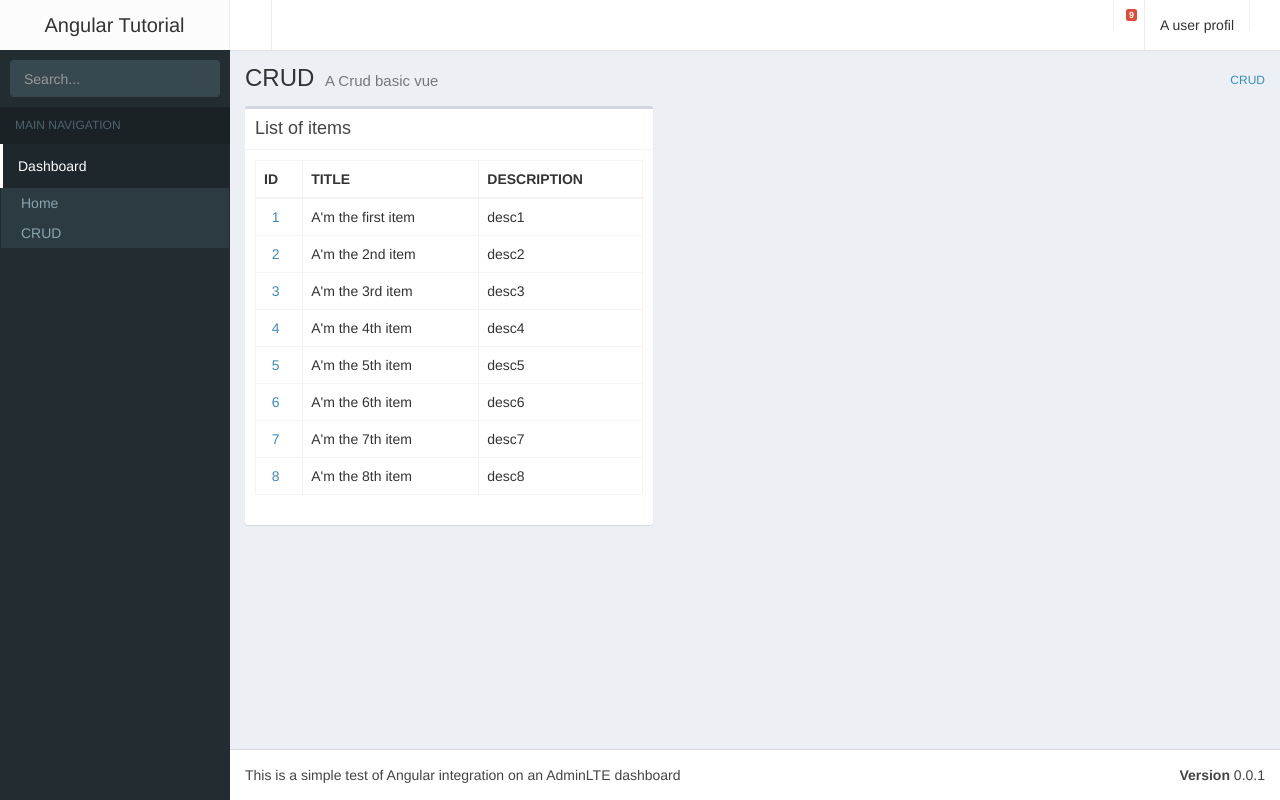
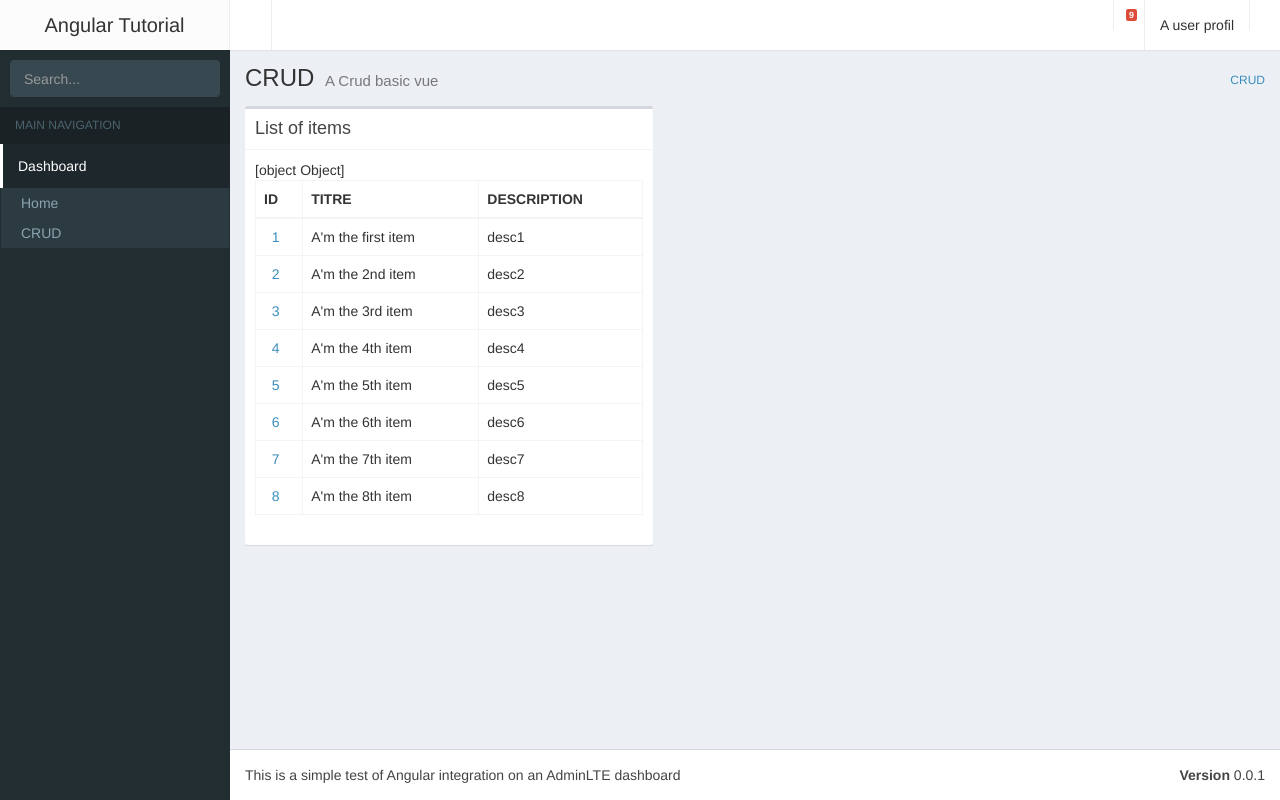
Before and after one commit to spieIbug/angular-formation, an Angular app: page /crud in a window 1280 px wide. Built offline with nearby package versions, Linux system fonts and the light colour scheme; some icons are missing.

Commit message:
Editable TD + Filter TH

```diff
--- a/src/app/app-items/app-items.module.ts
+++ b/src/app/app-items/app-items.module.ts
@@ -6,12 +6,14 @@ import {ItemsService} from './items.service';
 import {RouterModule} from '@angular/router';
 import { ItemTableListComponent } from './item-table-list/item-table-list.component';
 import { ItemsListFilterPipe } from './items-list-filter.pipe';
+import {TableModule} from "../table/table.module";
 
 @NgModule({
   imports: [
     BrowserModule,
     FormsModule,
-    RouterModule
+    RouterModule,
+    TableModule
   ],
   declarations: [
     ItemComponent,
--- a/src/app/app-items/item-table-list/item-table-list.component.html
+++ b/src/app/app-items/item-table-list/item-table-list.component.html
@@ -1,21 +1,13 @@
+{{filtre}}
 <table class="table table-hover table-bordered">
   <thead>
   <tr>
     <th>ID</th>
-    <th (dblclick)="displayFilter($event)" #titleHead data-toggle="tooltip"
-        [title]="!titleFilterDisplay ? 'double click to enable filter' : 'press escape to disable filter'">
-      <span *ngIf="!titleFilterDisplay">TITLE</span>
-      <input *ngIf="titleFilterDisplay" type="text" class="form-control" [(ngModel)]="filtre.title" autofocus
-             tabindex="0"
-             placeholder="filter on title"
-             (keydown.esc)="hideFilter()">
+    <th>
+      <app-filter-th [filterField]="filtre.title" title="TITRE"  (filterChanged)="updateFilter($event, 'title')"></app-filter-th>
     </th>
-    <th (dblclick)="displayFilter($event)" id="descriptionHead">
-      <span *ngIf="!descriptionFilterDisplay">DESCRIPTION</span>
-      <input *ngIf="descriptionFilterDisplay" type="text" class="form-control" [(ngModel)]="filtre.description"
-             placeholder="filter on description"
-             tabindex="1"
-             (keydown.esc)="hideFilter()">
+    <th>
+      <app-filter-th [filterField]="filtre.description" title="DESCRIPTION"  (filterChanged)="updateFilter($event, 'description')"></app-filter-th>
     </th>
   </tr>
   </thead>
@@ -26,8 +18,12 @@
       &nbsp;<a href="" [routerLink]="['/crud', item.id]"><i class="fa fa-pencil-square-o"></i> {{item.id}}
     </a>
     </td>
-    <td>{{item.title}}</td>
-    <td>{{item.description}}</td>
+    <td>
+      <app-editable-td [inputField]="item.title" title="TITRE"  (inputChanged)="updateField($event, item, 'title')"></app-editable-td>
+    </td>
+    <td>
+      <app-editable-td [inputField]="item.description" title="DESCRIPTION"  (inputChanged)="updateField($event, item, 'description')"></app-editable-td>
+    </td>
   </tr>
   </tbody>
 </table>
--- a/src/app/app-items/item-table-list/item-table-list.component.ts
+++ b/src/app/app-items/item-table-list/item-table-list.component.ts
@@ -7,7 +7,6 @@ import {ItemsService} from '../items.service';
   templateUrl: './item-table-list.component.html'
 })
 export class ItemTableListComponent implements OnInit {
-  @ViewChild('titleHead') titleHeadEl: ElementRef;
   private items: Item[];
   private titleFilterDisplay: boolean;
   private descriptionFilterDisplay: boolean;
@@ -22,7 +21,7 @@ export class ItemTableListComponent implements OnInit {
   }
 
   ngOnInit() {
-    console.log('here is an example of element ref : ' + this.titleHeadEl.nativeElement);
+
   }
 
   displayFilter($event: MouseEvent) {
@@ -39,4 +38,13 @@ export class ItemTableListComponent implements OnInit {
     this.descriptionFilterDisplay = false;
     this.filtre = <Item>{};
   }
+
+  updateFilter(filterField: any, key: string) {
+    this.filtre[key] = filterField;
+  }
+
+  updateField(inputField: any, item: Item, key: String) {
+    item[key] = inputField;
+    this.itemsService.save(item);
+  }
 }
--- /dev/null
+++ b/src/app/table/editable-td/editable-td.component.html
@@ -0,0 +1,10 @@
+<div (dblclick)="displayInput($event)" data-toggle="tooltip"
+     [title]="!inputDisplay ? 'double click to enter edition mode' : 'press escape to cancel edition'">
+  <span *ngIf="!inputDisplay">{{inputField}}</span>
+  <input *ngIf="inputDisplay" type="text" class="form-control" [(ngModel)]="inputField" autofocus
+         tabindex="0"
+         placeholder="{{'update field '+ title.toLowerCase()}}"
+         (input)="dirty()"
+         (keydown.esc)="cancelUpdate()"
+         (keydown.enter)="performUpdate()">
+</div>
--- /dev/null
+++ b/src/app/table/editable-td/editable-td.component.ts
@@ -0,0 +1,62 @@
+import {Component, EventEmitter, Input, OnInit, Output} from '@angular/core';
+
+@Component({
+  selector: 'app-editable-td',
+  templateUrl: './editable-td.component.html'
+})
+export class EditableTdComponent implements OnInit {
+  /**
+   * inputField must be provided in order to emit changed value to the parent component object
+   **/
+  @Input()
+  inputField: any;
+
+  originalvalue: any;
+
+  /**
+   * A simple title for display
+   **/
+  @Input()
+  title: string;
+
+  /**
+   * Whenever the user change the field filterChanged event is emitted to the parent component
+   * @type {EventEmitter<string>}
+   */
+  @Output()
+  inputChanged = new EventEmitter<string>();
+
+  inputDisplay: boolean;
+
+  constructor() {
+  }
+
+  ngOnInit() {
+    this.originalvalue = this.inputField;
+  }
+
+  displayInput($event: MouseEvent) {
+    this.inputDisplay = true;
+  }
+
+  hideinput() {
+    this.inputDisplay = false;
+  }
+
+  /**
+   * Emit event when input
+   **/
+  dirty(): void {
+    console.warn('update in progress');
+  }
+
+  cancelUpdate() {
+    this.inputField = this.originalvalue;
+    this.hideinput();
+  }
+
+  performUpdate() {
+    this.inputChanged.emit(this.inputField);
+    this.hideinput();
+  }
+}
--- /dev/null
+++ b/src/app/table/filter-th/filter-th.component.html
@@ -0,0 +1,9 @@
+<div (dblclick)="displayFilter($event)" data-toggle="tooltip"
+    [title]="!filterDisplay ? 'double click to enable filter' : 'press escape to disable filter'">
+  <span *ngIf="!filterDisplay">{{title}}</span>
+  <input *ngIf="filterDisplay" type="text" class="form-control" [(ngModel)]="filterField" autofocus
+         tabindex="0"
+         placeholder="{{'filter on '+ title.toLowerCase()}}"
+         (input)="dirty()"
+         (keydown.esc)="hideFilter()">
+</div>
--- /dev/null
+++ b/src/app/table/filter-th/filter-th.component.ts
@@ -0,0 +1,50 @@
+import {Component, EventEmitter, Input, OnInit, Output} from '@angular/core';
+
+@Component({
+  selector: 'app-filter-th',
+  templateUrl: './filter-th.component.html'
+})
+export class FilterThComponent implements OnInit {
+
+  /**
+   * filterField must be provided in order to emit changed value to the parent component filter object
+   **/
+  @Input()
+  filterField: any;
+
+  /**
+   * A simple title for display
+   **/
+  @Input()
+  title: string;
+
+  /**
+   * Whenever the user change the field filterChanged event is emitted to the parent component
+   * @type {EventEmitter<string>}
+   */
+  @Output()
+  filterChanged = new EventEmitter<string>();
+
+  filterDisplay: boolean;
+
+  constructor() {
+  }
+
+  ngOnInit() {
+  }
+
+  displayFilter($event: MouseEvent) {
+    this.filterDisplay = true;
+  }
+
+  hideFilter() {
+    this.filterDisplay = false;
+  }
+
+  /**
+   * Emit event when input
+   **/
+  dirty(): void {
+    this.filterChanged.emit(this.filterField);
+  }
+}
```
Also changed, not shown: src/app/table/table.module.ts (added, +15 -0 lines), 2 other files (tests, documents, lock files or other folders).
